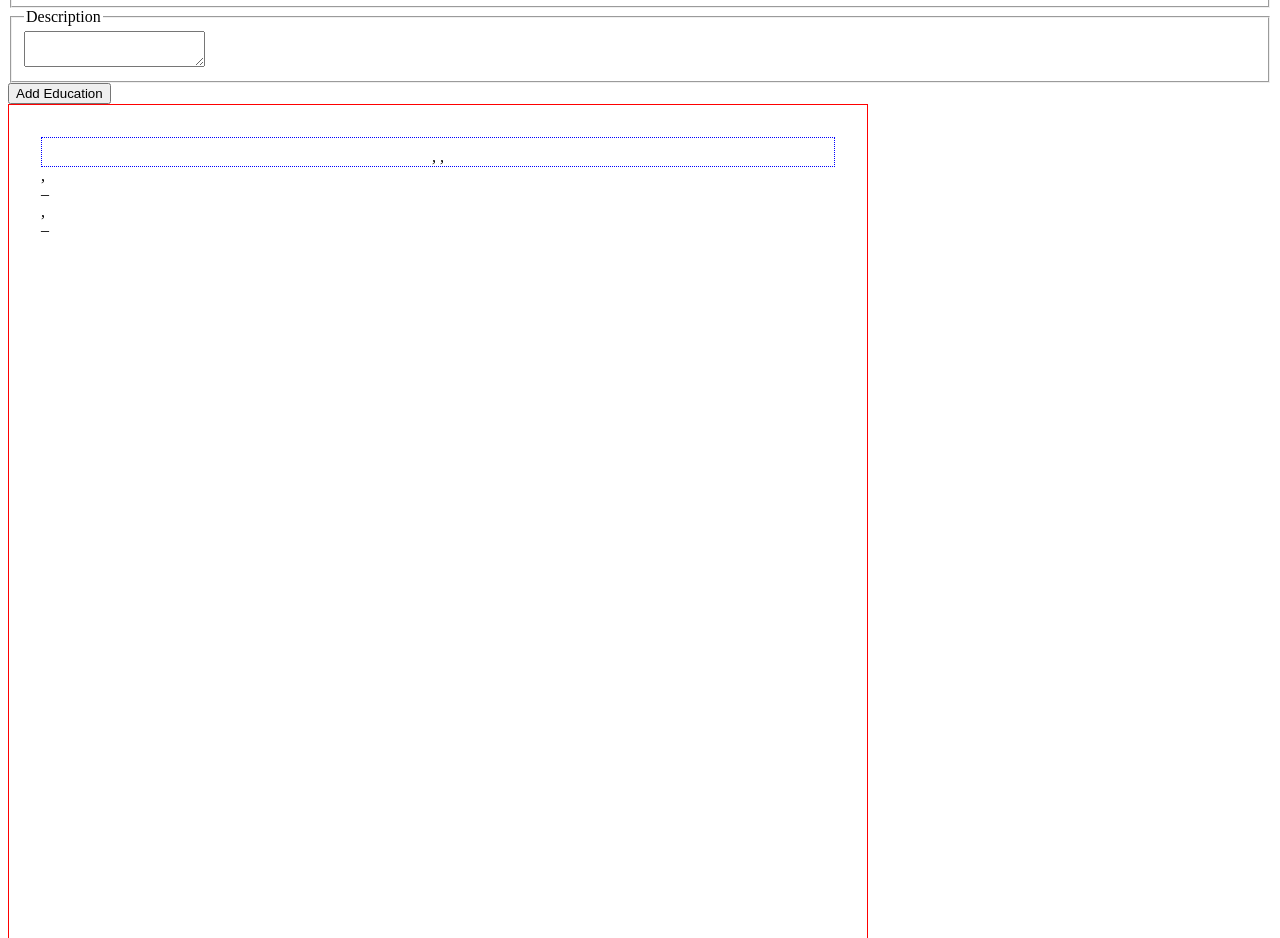
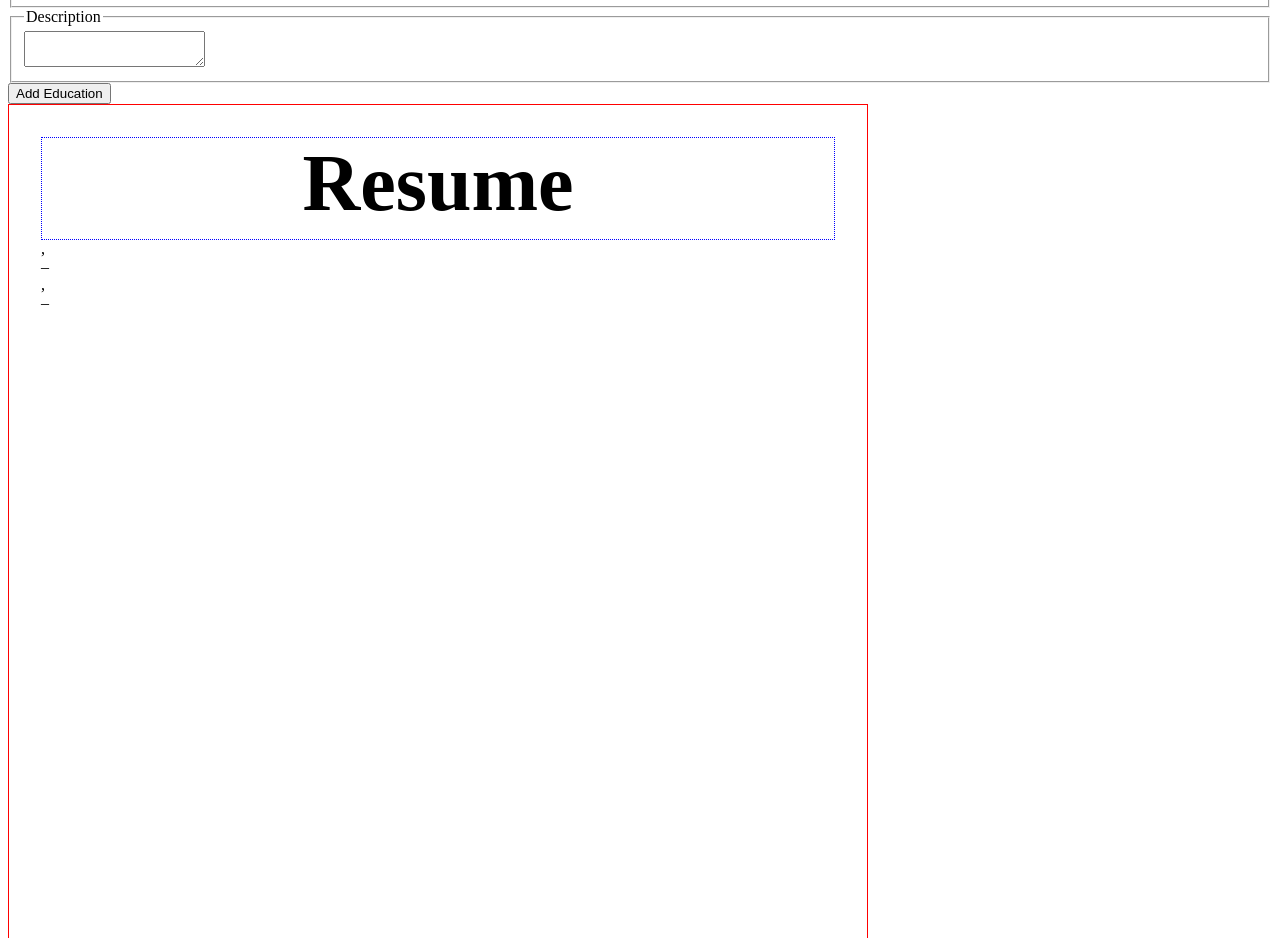
Before and after one commit to dejanpls/cvmaker, a React (Vite) app: page / in a window 1280 px wide. Shown: the part 1080-2018 px from the top of the page. Built offline with nearby package versions, Linux system fonts and the light colour scheme.

Commit message:
feat: add conditions is user leaves field empty to hide a comma

```diff
--- /dev/null
+++ b/src/components/cv/CVHelper.js
@@ -0,0 +1,22 @@
+export const getDisplayName = (personal) => {
+  const name = `${personal.firstName} ${personal.lastName}`.trim();
+  return name ? name : "Resume";
+};
+
+export const getAddress = (personal) => {
+  const { address, zip, city, country } = personal;
+
+  let result = "";
+
+  if (address) result += address;
+  if (zip || city) {
+    if (address) result += ", ";
+    result += [zip, city].filter(Boolean).join(" ");
+  }
+  if (country) {
+    if (address || zip || city) result += ", ";
+    result += country;
+  }
+
+  return result;
+};
--- a/src/components/cv/Personal.jsx
+++ b/src/components/cv/Personal.jsx
@@ -1,10 +1,10 @@
+import { getDisplayName, getAddress } from "./CVHelper";
+
 export default function Personal({ personal }) {
   return (
     <section className="personal">
       <div className="about">
-        <h1 className="fullName">
-          {personal.firstName} {personal.lastName}
-        </h1>
+        <h1 className="fullName">{getDisplayName(personal)}</h1>
         <p className="desired-position">{personal.position}</p>
       </div>
 
@@ -14,9 +14,7 @@ export default function Personal({ personal }) {
       </div>
 
       <address className="location">
-        <p className="address">
-          {personal.address}, {personal.zip} {personal.city}, {personal.country}
-        </p>
+        <p className="address">{getAddress(personal)}</p>
       </address>
     </section>
   );
```
